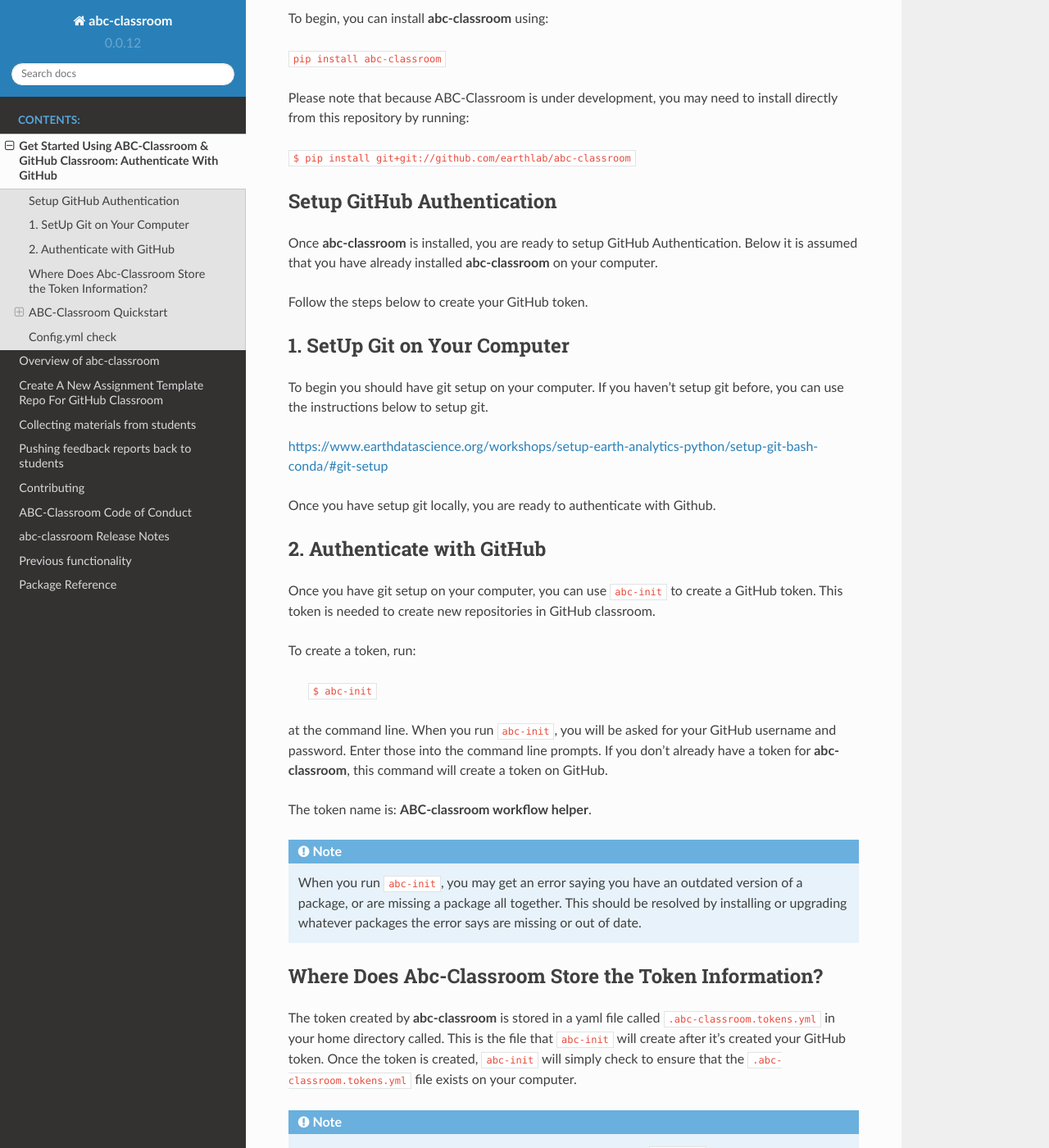
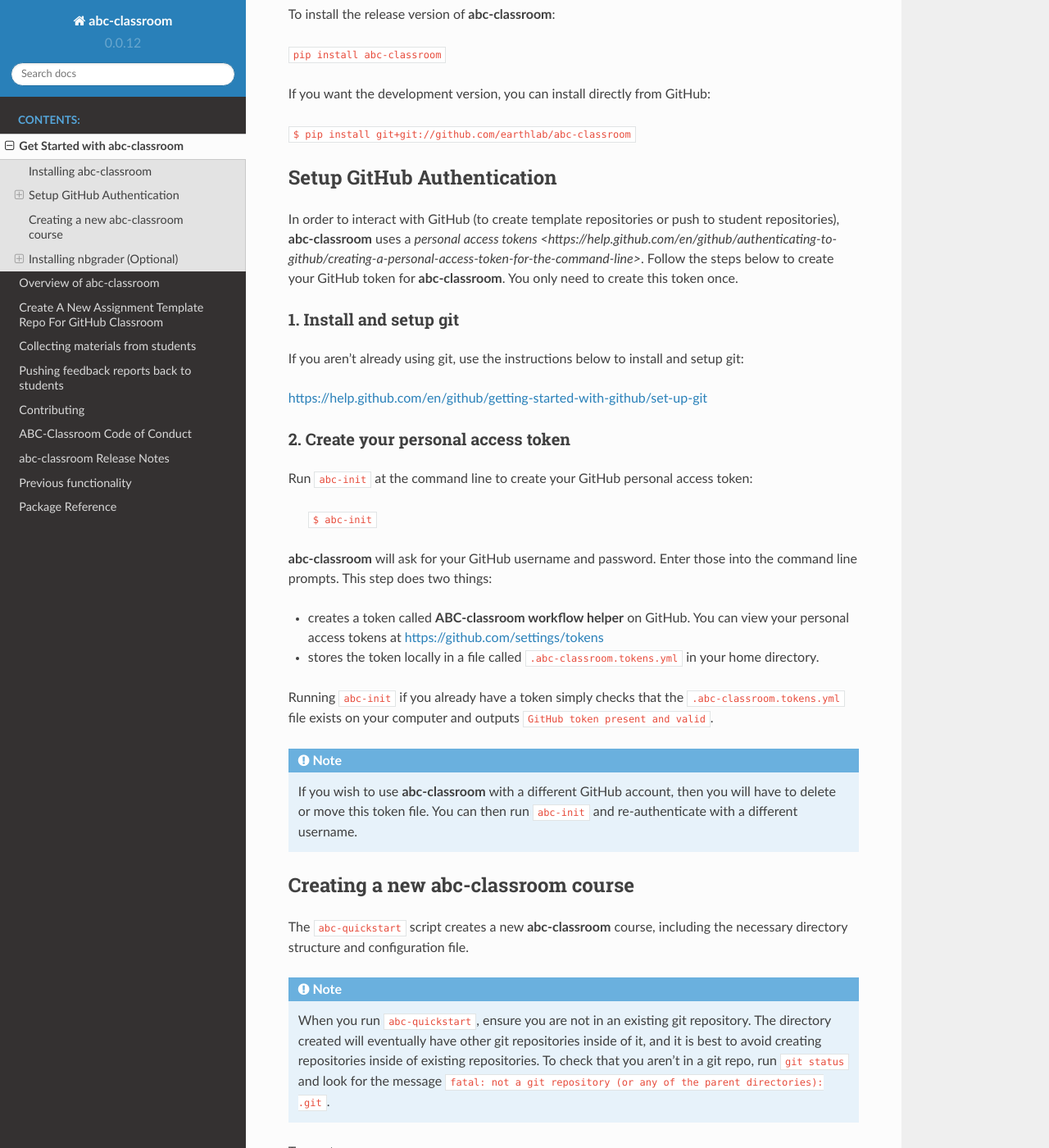
Before and after one commit to earthlab/abc-classroom, a Sphinx documentation site: the page built from docs/get-started.rst, in a window 1280 px wide and 1400 px high, scrolled down 306 px. Shown: the whole window at 82% size. Built offline with Sphinx 7.4.7 and the Read the Docs theme 2.0.0, drawn with Linux system fonts in a browser that asks for light colours; some of the changed text lies outside the part shown.

Commit message:
restructure getting started doc

```diff
--- a/docs/get-started.rst
+++ b/docs/get-started.rst
@@ -1,108 +1,87 @@
 
-Get Started Using ABC-Classroom & GitHub Classroom: Authenticate With GitHub
-----------------------------------------------------------------------------
+Get Started with abc-classroom
+------------------------------
 
-ABC-Classroom provides tool that make it easier for you to work with GitHub
-classroom. To create repositories on GitHub using ABC-Classroom, you will
-need to first authenticate with GitHub by creating a token. You only
-need to create this token once.
+These instructions will lead you through installing **abc-classroom**, setting
+up authentication with GitHub, and creating
+a new **abc-classroom** course. It is also helpful to read through the :doc:` </overview>` to understand the **abc-classroom** workflow.
 
-To begin, you can install **abc-classroom** using:
+Installing abc-classroom
+========================
+
+To install the release version of **abc-classroom**:
 
 ``pip install abc-classroom``
 
-Please note that because ABC-Classroom is under development, you may need to
-install directly from this repository by running:
+If you want the development version, you can install directly from GitHub:
 
 ``$ pip install git+git://github.com/earthlab/abc-classroom``
 
 Setup GitHub Authentication
-~~~~~~~~~~~~~~~~~~~~~~~~~~~~
+===========================
 
-Once **abc-classroom** is installed, you are ready to setup GitHub Authentication.
-Below it is assumed that you have already installed **abc-classroom** on your computer.
+In order to interact with GitHub (to create template repositories or push to
+student repositories), **abc-classroom** uses a `personal access tokens
+<https://help.github.com/en/github/authenticating-to-github/creating-a-personal-access-token-for-the-command-line>`.
+Follow the steps below to create your GitHub token for **abc-classroom**. You
+only need to create this token once.
 
-Follow the steps below to create your GitHub token.
+1. Install and setup git
+~~~~~~~~~~~~~~~~~~~~~~~~
 
-1. SetUp Git on Your Computer
-~~~~~~~~~~~~~~~~~~~~~~~~~~~~~
-To begin you should have git setup on your computer. If you haven't setup
-git before, you can use the instructions below to setup git.
+If you aren't already using git, use the instructions below to install and
+setup git:
 
-https://www.earthdatascience.org/workshops/setup-earth-analytics-python/setup-git-bash-conda/#git-setup
+https://help.github.com/en/github/getting-started-with-github/set-up-git
 
-Once you have setup git locally, you are ready to authenticate with Github.
+2. Create your personal access token
+~~~~~~~~~~~~~~~~~~~~~~~~~~~~~~~~~~~~
 
-2. Authenticate with GitHub
-~~~~~~~~~~~~~~~~~~~~~~~~~~~~~
-
-Once you have git setup on your computer, you can use ``abc-init`` to create
-a GitHub token. This token is needed to create new repositories in GitHub classroom.
-
-To create a token, run:
+Run ``abc-init`` at the command line to create your GitHub personal access token:
 
     ``$ abc-init``
 
-at the command line. When you run ``abc-init``, you will be asked for your
-GitHub username and password. Enter those into the command line prompts. If you
-don't already have a token for **abc-classroom**, this command will create a token on
-GitHub.
+**abc-classroom** will ask for your GitHub username and password. Enter those into the command line prompts. This step does two things:
 
-.. _GitHub Tokens: https://github.com/settings/tokens
+* creates a token called **ABC-classroom workflow helper** on GitHub. You can
+  view your personal access tokens at https://github.com/settings/tokens
+* stores the token locally in a file called ``.abc-classroom.tokens.yml``
+  in your home directory.
 
 
-The token name is: **ABC-classroom workflow helper**.
-
+Running ``abc-init`` if you already have a token simply checks that the ``.abc-classroom.tokens.yml`` file exists on your computer and outputs ``GitHub token present and valid``.
 
 .. note::
-   When you run ``abc-init``, you may get an error saying you have an outdated
-   version of a package, or are missing a package all together. This should
-   be resolved by installing or upgrading whatever packages the error says
-   are missing or out of date.
-
-Where Does Abc-Classroom Store the Token Information?
-~~~~~~~~~~~~~~~~~~~~~~~~~~~~~~~~~~~~~~~~~~~~~~~~~~~~~~
-
-The token created by **abc-classroom** is stored in a yaml file called ``.abc-classroom.tokens.yml``
-in your home directory called. This is the file that ``abc-init`` will create after it's
-created your GitHub token. Once the token is created, ``abc-init`` will simply check to
-ensure that the ``.abc-classroom.tokens.yml`` file exists on your computer.
-
-.. note::
-   If there is already a token file present in your home directory,
-   ``abc-init`` will will provide a message that tells you that the GitHub token is
-   present and valid. If you
-   wish to use **abc-classroom** with another account, then you will have to delete or move this
+   If you
+   wish to use **abc-classroom** with a different GitHub account, then you will have to delete or move this
    token file. You can then run ``abc-init`` and re-authenticate with a different username.
 
-Once you have your authentication with GitHub Setup, you are ready to setup
-your directory structure.
+Creating a new abc-classroom course
+===================================
 
-ABC-Classroom Quickstart
-~~~~~~~~~~~~~~~~~~~~~~~~
+The ``abc-quickstart`` script creates a new **abc-classroom** course, including the necessary directory structure and configuration file.
 
 .. note::
     When you run ``abc-quickstart``, ensure you are not in an existing git repository. The directory created will
     eventually have other git repositories inside of it, and it is best to avoid creating repositories inside of
-    existing repositories.
+    existing repositories. To check that you aren't in a git repo, run ``git status`` and look for the message ``fatal: not a git repository (or any of the parent directories): .git``.
 
-To set up the directory structure needed for **abc-classroom**, run:
+To create a new course:
 
-     ``$ abc-quickstart course-name-here``
+     ``$ abc-quickstart course-name``
 
 This will:
 
-1. Create a course directory for you that is named whatever you called your ``course-name-here`` variable
+1. Create a course directory named whatever you called your ``course-name`` variable
 2. Create several other directories required to store homework assignment folders
    and cloned student repositories.
 3. Creates a sample ``config.yml`` file that can be modified to run the program for your classroom. ``abc-quickstart`` has two arguments that can be used to modify its functionality.
 
-Flags
-^^^^^
- 1. ``--course_name course-directory-custom-name-here`` This argument will allow you to modify the name of the main
- directory ``abc-quickstart`` will create.
- 2. ``-f`` This argument will allow you to override an existing output from ``abc-quickstart``. Doing this will
- delete anything currently in your course directory, but will allow you to start over fresh.
+Run ``abc-quickstart -h`` to see options. If you already have a directory called ``course-name``, then ``abc-quickstart`` will fail. If you want to overwrite this directory, run ``abc-quickstart -f course-name``.
+
+
+Installing nbgrader (Optional)
+==============================
 
  ## Optional but Required for Now
  **abc-classroom** does not fully depend upon ``nbgrader`` but does require a
```
